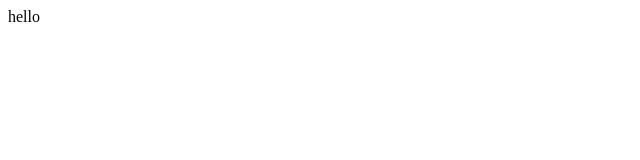
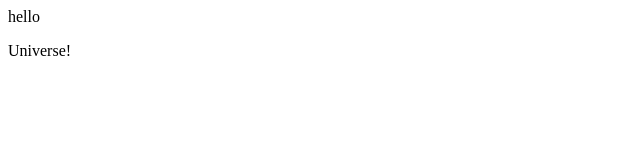
Before and after one commit to V-CODE24/demo-repo, a plain HTML site: page index.html in a window 1280 px wide. Shown: the full height of the page, 0-640 px from the left. Drawn offline with Linux system fonts and the light colour scheme.

Commit message:
Updates index.html with a new line called Universe

```diff
--- a/index.html
+++ b/index.html
@@ -1 +1,2 @@
 <p>hello</p>
+<p>Universe!</p>
```
